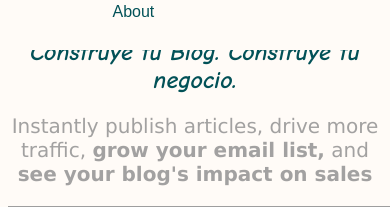
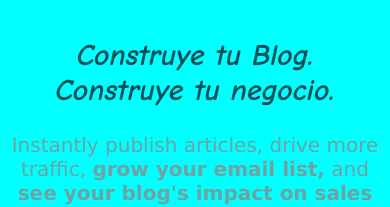
Before and after one commit to cediel/semana1bedu, a plain HTML site: page index.html in a window 390 px wide. Shown: the part 247-454 px from the top of the page. Drawn offline with nearby package versions, Linux system fonts and the light colour scheme; grey boxes are pictures that could not be loaded.

Commit message:
Sesion 05 Reto 01 23062022

```diff
--- a/index.html
+++ b/index.html
@@ -5,7 +5,7 @@
     <meta charset="UTF-8">
     <meta http-equiv="X-UA-Compatible" content="IE=edge">
     <meta name="viewport" content="width=device-width, initial-scale=1.0, user-scalable=no">
-    <title>Matcha</title>
+    <title class="titulo">Matcha</title>
     <link rel="stylesheet" href="styles.css">
     <link
         href="https://fonts.googleapis.com/css2?family=Alegreya:ital,wght@1,400;1,600&family=Comic+Neue:ital,wght@1,700&display=swap"
--- a/styles.css
+++ b/styles.css
@@ -2,6 +2,7 @@
     background-color: #fffbf7;
 }
 h1 {
+  font-size: 60px;
     color:#025157;
     text-align: center;
     font-family: 'Comic Neue', cursive;
@@ -12,7 +13,9 @@
 font-family: verdana;
 font-size: 20px;
 }
-
+titulo{
+  font-size: 360px;
+}
 button {
     color: #fff;
     background-color: 025157;
@@ -188,9 +191,15 @@
   }
 /** dispositivos móviles en vista viewport (vertical) */
 @media (max-width: 575px) {
-  .navbar
+  .navbar,
   .actions{
     display: none;
+  }
+  h1{
+    font-size:  30px;
+  }
+  body{
+    background-color: aqua;
   }
 }
 
```
